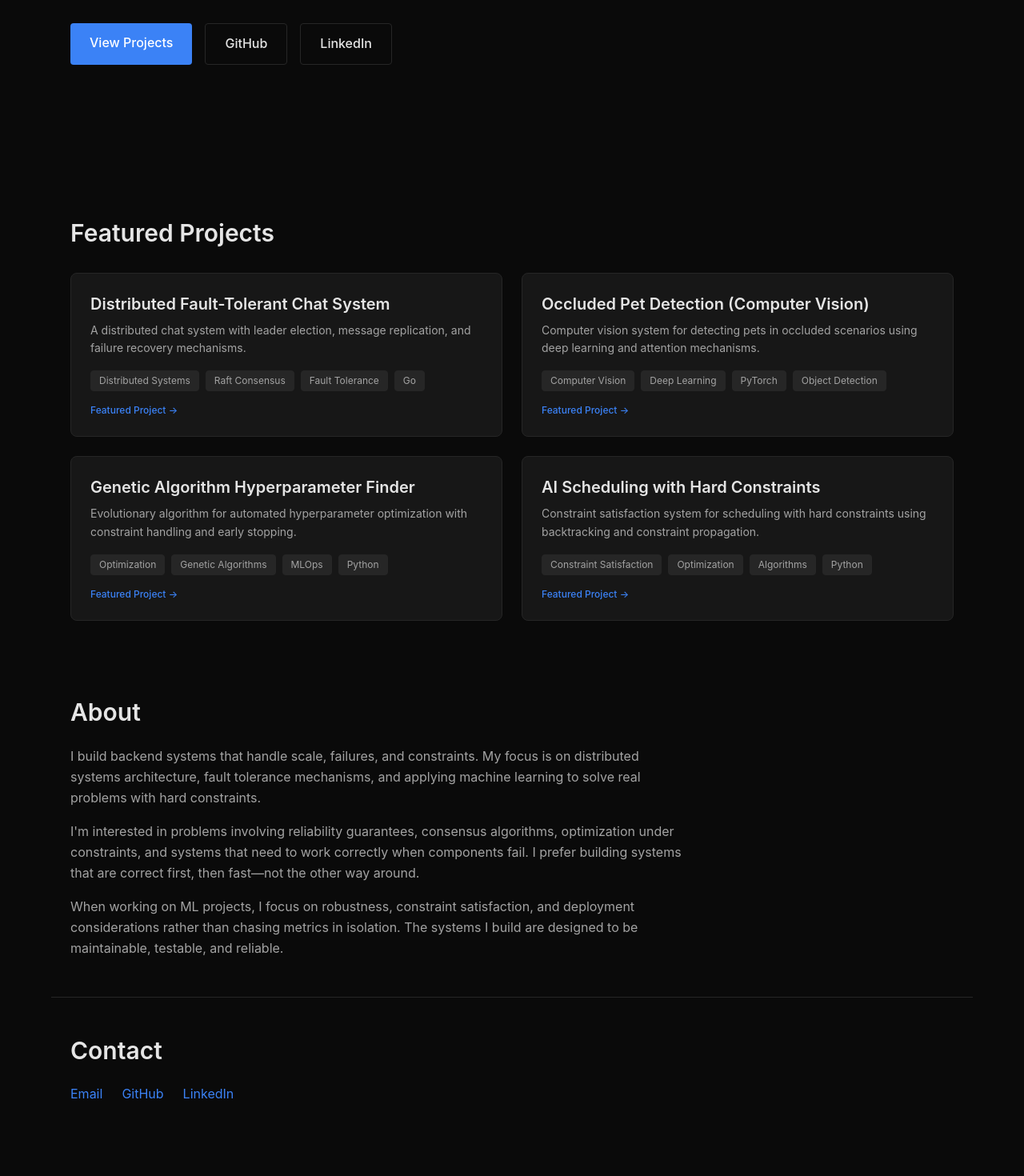
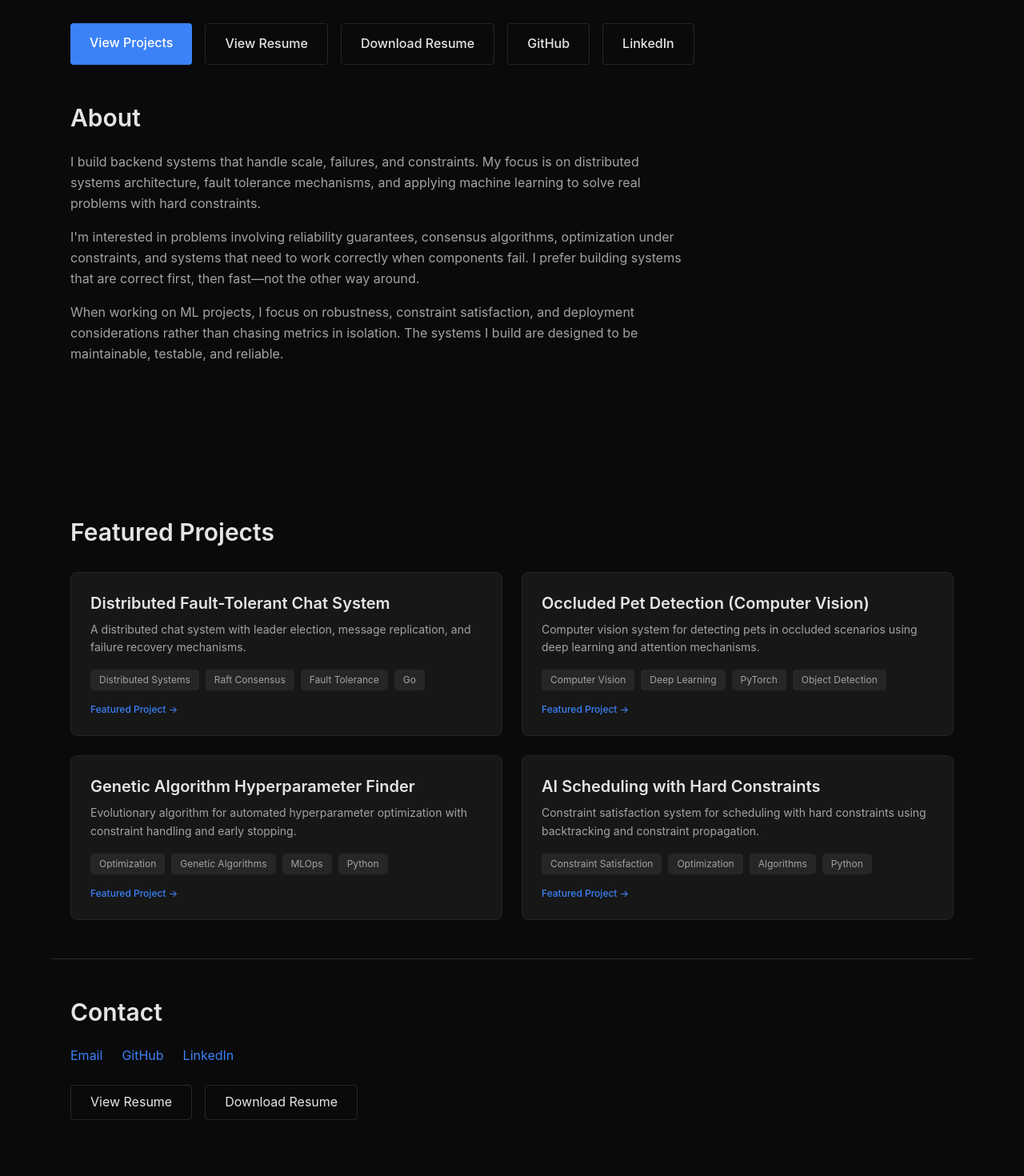
Before and after one commit to parmeetv23/portfolio, a Next.js app: page / in a window 1280 px wide. Shown: the part 320-1790 px from the top of the page at 80% size. Built offline with nearby package versions, Linux system fonts and the light colour scheme.

Commit message:
Added Contact to the Header, reorganized about section

```diff
--- a/app/components/Nav.tsx
+++ b/app/components/Nav.tsx
@@ -15,6 +15,9 @@ export default function Nav() {
                         <Link href="/projects" className="text-[#a3a3a3] hover:text-[#e5e5e5] transition-colors">
                             Projects
                         </Link>
+                        <Link href="#contact" className="text-[#a3a3a3] hover:text-[#e5e5e5] transition-colors">
+                            Contact
+                        </Link>
                     </div>
                 </div>
             </div>
--- a/app/page.tsx
+++ b/app/page.tsx
@@ -22,13 +22,28 @@ export default function Home() {
                     <p className="text-lg text-[#a3a3a3] mb-8 max-w-2xl">
                         Building reliable backend systems with fault tolerance, distributed consensus, and pragmatic ML applications.
                     </p>
-                    <div className="flex flex-wrap gap-4">
+                    <div className="flex flex-wrap gap-4 mb-12">
                         <Link
                             href="/projects"
                             className="px-6 py-3 bg-[#3b82f6] text-white rounded hover:bg-[#2563eb] transition-colors font-medium"
                         >
                             View Projects
                         </Link>
+                        <a
+                            href="/Parmeet_Virdi_Resume.pdf"
+                            target="_blank"
+                            rel="noopener noreferrer"
+                            className="px-6 py-3 border border-[#262626] text-[#e5e5e5] rounded hover:border-[#3b82f6] hover:text-[#3b82f6] transition-colors font-medium"
+                        >
+                            View Resume
+                        </a>
+                        <a
+                            href="/Parmeet_Virdi_Resume.pdf"
+                            download="Parmeet_Virdi_Resume.pdf"
+                            className="px-6 py-3 border border-[#262626] text-[#e5e5e5] rounded hover:border-[#3b82f6] hover:text-[#3b82f6] transition-colors font-medium"
+                        >
+                            Download Resume
+                        </a>
                         <a
                             href="https://github.com"
                             target="_blank"
@@ -46,23 +61,8 @@ export default function Home() {
                             LinkedIn
                         </a>
                     </div>
-                </div>
-            </section>
-
-            {/* Featured Projects */}
-            <section className="max-w-6xl mx-auto px-6 py-12">
-                <h2 className="text-3xl font-semibold mb-8 text-[#e5e5e5]">Featured Projects</h2>
-                <div className="grid grid-cols-1 md:grid-cols-2 gap-6">
-                    {featuredProjects.map((project) => (
-                        <ProjectCard key={project.slug} project={project} featured />
-                    ))}
-                </div>
-            </section>
-
-            {/* About Section */}
-            <section className="max-w-6xl mx-auto px-6 py-12">
+                    <div className="prose prose-invert max-w-3xl">
                         <h2 className="text-3xl font-semibold mb-6 text-[#e5e5e5]">About</h2>
-                <div className="prose prose-invert max-w-3xl">
                         <p className="text-[#a3a3a3] mb-4 leading-relaxed">
                             I build backend systems that handle scale, failures, and constraints. My focus is on distributed systems
                             architecture, fault tolerance mechanisms, and applying machine learning to solve real problems with
@@ -79,12 +79,23 @@ export default function Home() {
                             and reliable.
                         </p>
                     </div>
+                </div>
+            </section>
+
+            {/* Featured Projects */}
+            <section className="max-w-6xl mx-auto px-6 py-12">
+                <h2 className="text-3xl font-semibold mb-8 text-[#e5e5e5]">Featured Projects</h2>
+                <div className="grid grid-cols-1 md:grid-cols-2 gap-6">
+                    {featuredProjects.map((project) => (
+                        <ProjectCard key={project.slug} project={project} featured />
+                    ))}
+                </div>
             </section>
 
             {/* Contact Section */}
-            <section className="max-w-6xl mx-auto px-6 py-12 border-t border-[#262626]">
+            <section id="contact" className="max-w-6xl mx-auto px-6 py-12 border-t border-[#262626]">
                 <h2 className="text-3xl font-semibold mb-6 text-[#e5e5e5]">Contact</h2>
-                <div className="flex flex-wrap gap-6">
+                <div className="flex flex-wrap gap-6 mb-6">
                     <a
                         href="mailto:parmeet@example.com"
                         className="text-[#3b82f6] hover:text-[#2563eb] transition-colors"
@@ -108,6 +119,23 @@ export default function Home() {
                         LinkedIn
                     </a>
                 </div>
+                <div className="flex flex-wrap gap-4 mt-4">
+                    <a
+                        href="/Parmeet_Virdi_Resume.pdf"
+                        target="_blank"
+                        rel="noopener noreferrer"
+                        className="px-6 py-2 border border-[#262626] text-[#e5e5e5] rounded hover:border-[#3b82f6] hover:text-[#3b82f6] transition-colors"
+                    >
+                        View Resume
+                    </a>
+                    <a
+                        href="/Parmeet_Virdi_Resume.pdf"
+                        download="Parmeet_Virdi_Resume.pdf"
+                        className="px-6 py-2 border border-[#262626] text-[#e5e5e5] rounded hover:border-[#3b82f6] hover:text-[#3b82f6] transition-colors"
+                    >
+                        Download Resume
+                    </a>
+                </div>
             </section>
 
             {/* Footer */}
```
Also changed, not shown: 1 other file (tests, documents, lock files or other folders). Lines whose indentation alone changed are shown as unchanged.
